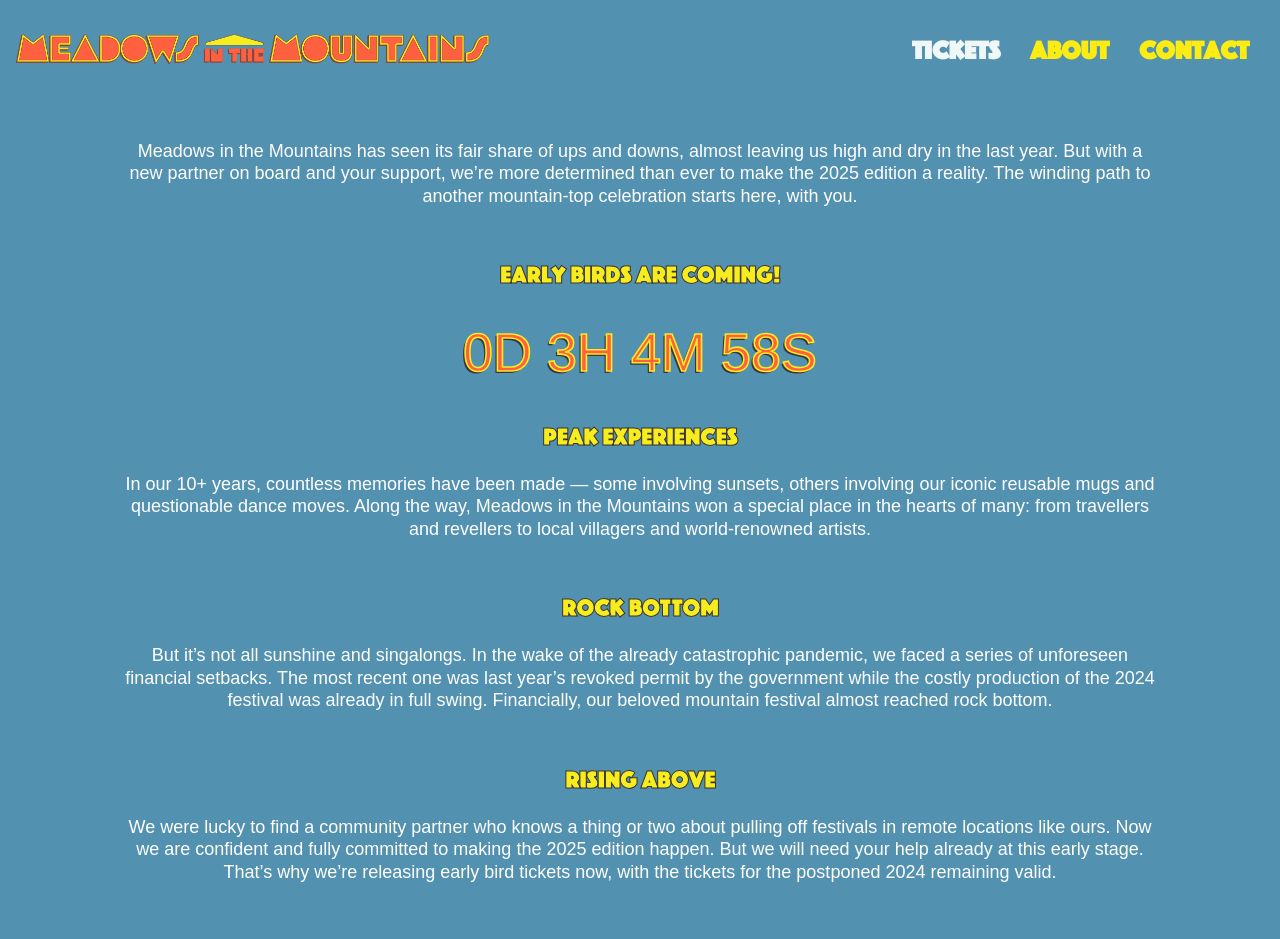
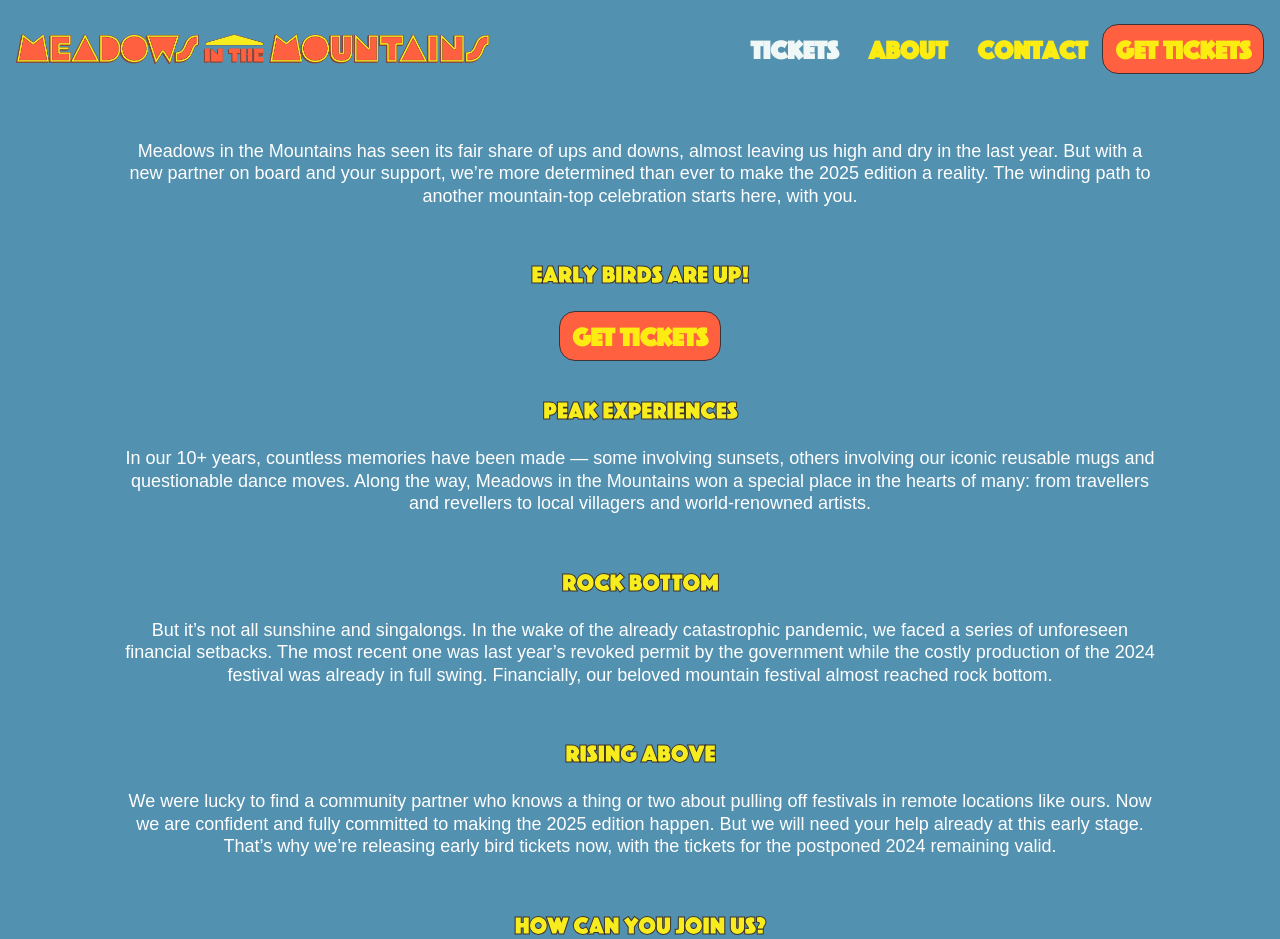
Before and after one commit to meadowsinthemountains/meadowsinthemountains.github.io, a Jekyll site: the page built from index.html, in a window 1280 px wide and 1400 px high, scrolled down 764 px. Shown: the top 939 px of the window. Built offline with Jekyll 4.4.1, drawn with Linux system fonts in a browser that asks for light colours; some web fonts are replaced; comment, search, counter and statistics services are not loaded; part of the change alters nothing that is shown.

Commit message:
tickets release

```diff
--- a/_includes/hero.html
+++ b/_includes/hero.html
@@ -2,15 +2,14 @@
     <div class="header-content">
         <div class="hero-image-container">
         </div>
-        <div  id="tickets" class="header-content-inner">
+        <div id="tickets" class="header-content-inner">
             <br>
             <h1>Meadows in the Mountains</h1>
             <p>Meadows in the Mountains has seen its fair share of ups and downs, almost leaving us high and dry in the last year. But with a new partner on board and your support, we’re more determined than ever to make the 2025 edition a reality. The winding path to another mountain-top celebration starts here, with you.</p>
-            <h3>Early Birds are coming!</h3>
-            <h2 id="counter"></h2>
-            <!-- <btn>
-                <a href="https://api.get-in.com/en/353919" target="_blank" class="btn btn-primary page-scroll" style="box-shadow:unset">get tickets</a>
-            </btn> -->
+            <h3>Early Birds are up!</h3>
+            <btn>
+                <a href="https://get-in.com/en/354462" target="_blank" class="btn btn-primary page-scroll" style="box-shadow:unset">get tickets</a>
+            </btn>
             <h3>Peak experiences</h3>
             <p>In our 10+ years, countless memories have been made — some involving sunsets, others involving our iconic reusable mugs and questionable dance moves. Along the way, Meadows in the Mountains won a special place in the hearts of many: from travellers and revellers to local villagers and world-renowned artists.</p>
             <h3>Rock bottom</h3>
@@ -19,40 +18,9 @@
             <p>We were lucky to find a community partner who knows a thing or two about pulling off festivals in remote locations like ours. Now we are confident and fully committed to making the 2025 edition happen. But we will need your help already at this early stage. That’s why we’re releasing early bird tickets now, with the tickets for the postponed 2024 remaining valid.</p>
             <h3>How can you join us?</h3>
             <p>If you haven’t got a ticket yet, we are calling on you to show your support by reserving an early bird ticket. We’re selling these at a minimum of €175, but if you feel like giving a bit more to keep the spirit of Meadows in the Mountains alive, we’d be forever grateful. Rest assured, we’ll hold onto every penny from this ticket release so that we can reimburse you if disaster strikes again, but… we are more committed than ever to make Meadows happen  and more epic than ever. And we hope you are with us on this one!</p>
-            <!-- <btn>
-                <a href="https://api.get-in.com/en/353919" target="_blank" class="btn btn-primary page-scroll" style="box-shadow:unset">get tickets</a>
-            </btn> -->
+            <btn>
+                <a href="https://get-in.com/en/354462" target="_blank" class="btn btn-primary page-scroll" style="box-shadow:unset">get tickets</a>
+            </btn>
         </div>
     </div>
 </header>
-
-<script>
-    // Set the date we're counting down to
-    var countDownDate = new Date("Oct 14, 2024 14:00:00").getTime();
-
-    // Update the count down every 1 second
-    var x = setInterval(function() {
-
-      // Get today's date and time
-      var now = new Date().getTime();
-
-      // Find the distance between now and the count down date
-      var distance = countDownDate - now;
-
-      // Time calculations for days, hours, minutes and seconds
-      var days = Math.floor(distance / (1000 * 60 * 60 * 24));
-      var hours = Math.floor((distance % (1000 * 60 * 60 * 24)) / (1000 * 60 * 60));
-      var minutes = Math.floor((distance % (1000 * 60 * 60)) / (1000 * 60));
-      var seconds = Math.floor((distance % (1000 * 60)) / 1000);
-
-      // Output the result in an element with id="demo"
-      document.getElementById("counter").innerHTML = days + "d " + hours + "h "
-      + minutes + "m " + seconds + "s ";
-
-      // If the count down is over, write some text
-      if (distance < 0) {
-        clearInterval(x);
-        document.getElementById("counter").innerHTML = "Tickets are now live!";
-      }
-    }, 1000);
-</script>
--- a/_includes/nav.html
+++ b/_includes/nav.html
@@ -25,9 +25,9 @@
                 <li>
                     <a class="page-scroll" href="#contact">contact</a>
                 </li>
-                <!-- <btn>
-                    <a href="https://api.get-in.com/en/353919" target="_blank" class="btn btn-primary page-scroll" style="box-shadow:unset">get tickets</a>
-                </btn> -->
+                <btn>
+                    <a href="https://get-in.com/en/354462" target="_blank" class="btn btn-primary page-scroll" style="box-shadow:unset">get tickets</a>
+                </btn>
             </ul>
         </div>
         <!-- /.navbar-collapse -->
```
